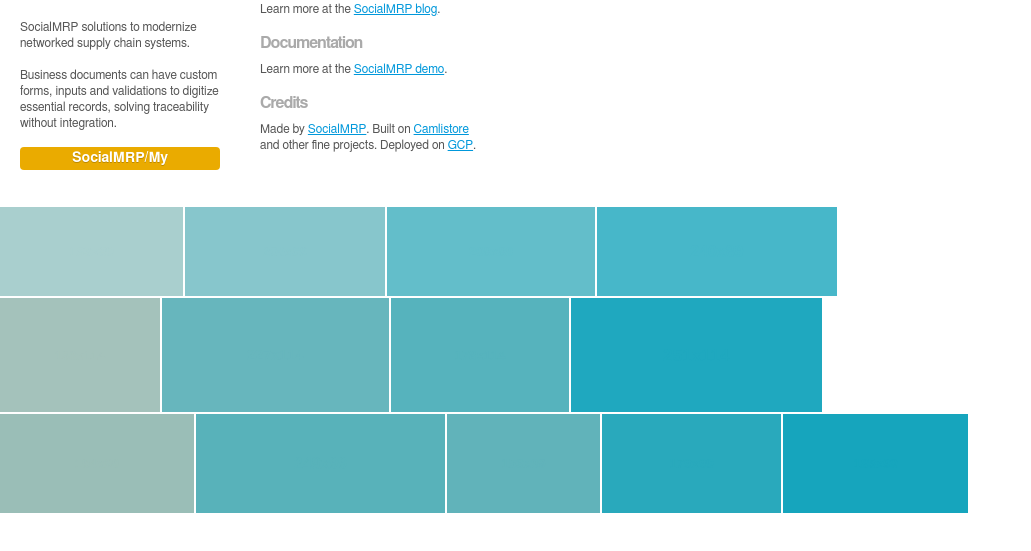
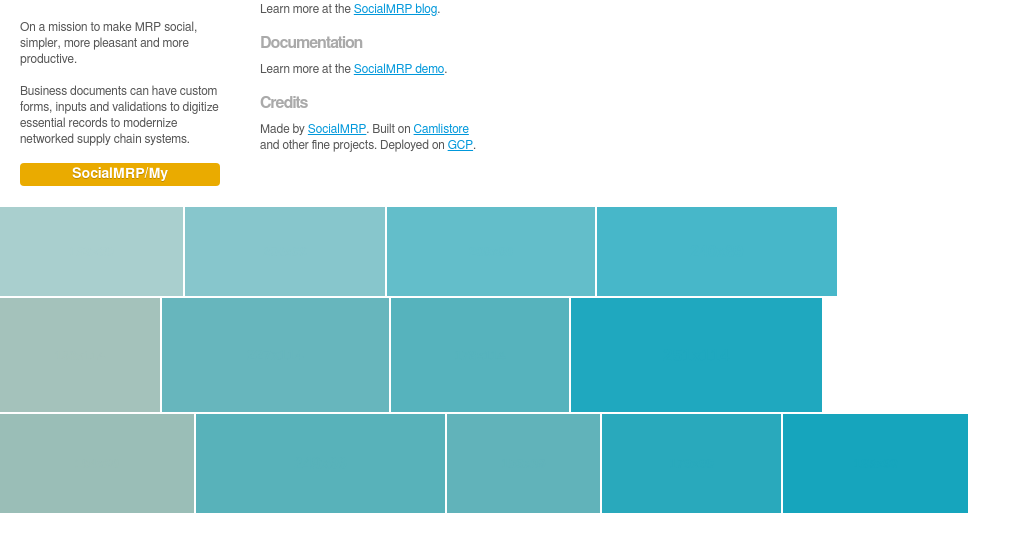
Before and after one commit to cliveb/socialmrpsite, a plain HTML site: page index.html in a window 1280 px wide. Shown: the part 167-718 px from the top of the page, without its empty margins (0-1031 px from the left). Drawn offline with nearby package versions, Linux system fonts and the light colour scheme.

Commit message:
Simpler mission
SocialMRP solutions to modernize networked supply chain systems.

```diff
--- a/index.html
+++ b/index.html
@@ -1,6 +1,6 @@
 <!doctype html>
 <!--
-    SocialMRP is made by MVP, Inc.
+    SocialMRP is made by SocialMRP!
 	Thanks for checking out the source, visit my site here for more of my work!
 	Holder is made by Ivan Malopinsky (http://imsky.co)
 	Thanks for checking out the source, visit site for more of his work!
@@ -48,9 +48,9 @@
 		<div class="block header">
 			<h1>SocialMRP.com</h1>
 			<p>
-				SocialMRP solutions to modernize networked supply chain systems.
+				On a mission to make MRP social, simpler, more pleasant and more productive.
 			</p>
-			<p>Business documents can have custom forms, inputs and validations to digitize essential records,  solving traceability without integration.</p>
+			<p>Business documents can have custom forms, inputs and validations to digitize essential records to modernize networked supply chain systems.</p>
 			<a href="https://104.197.206.239/ui/" id="download">SocialMRP/My</a>
 		</div>
 		<div class="block" id="details">
```
